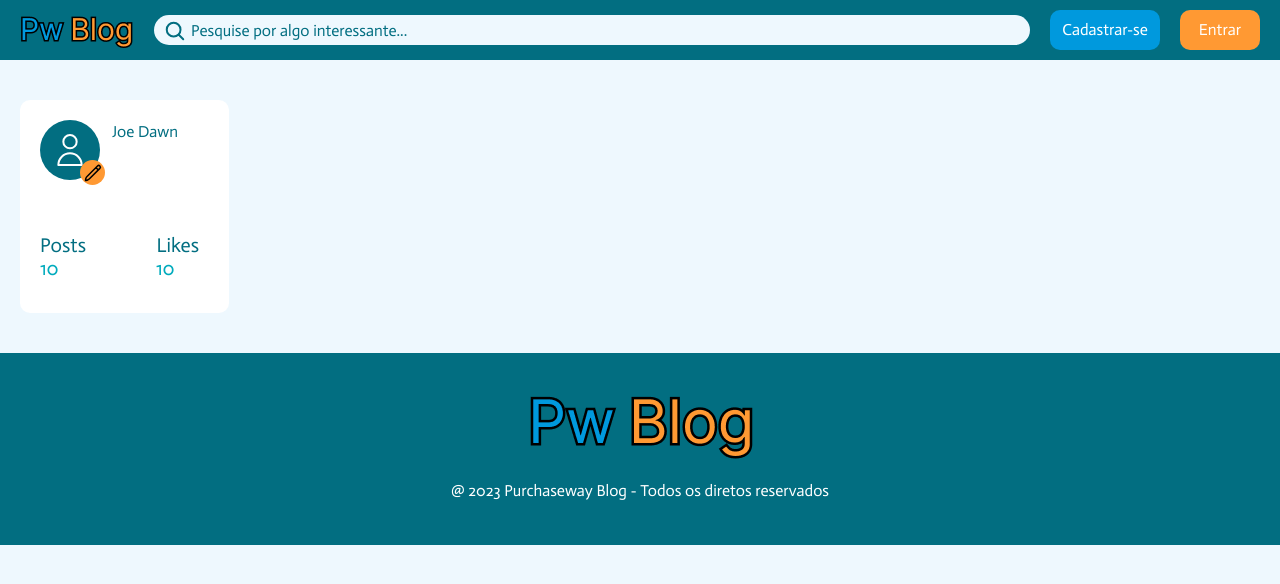
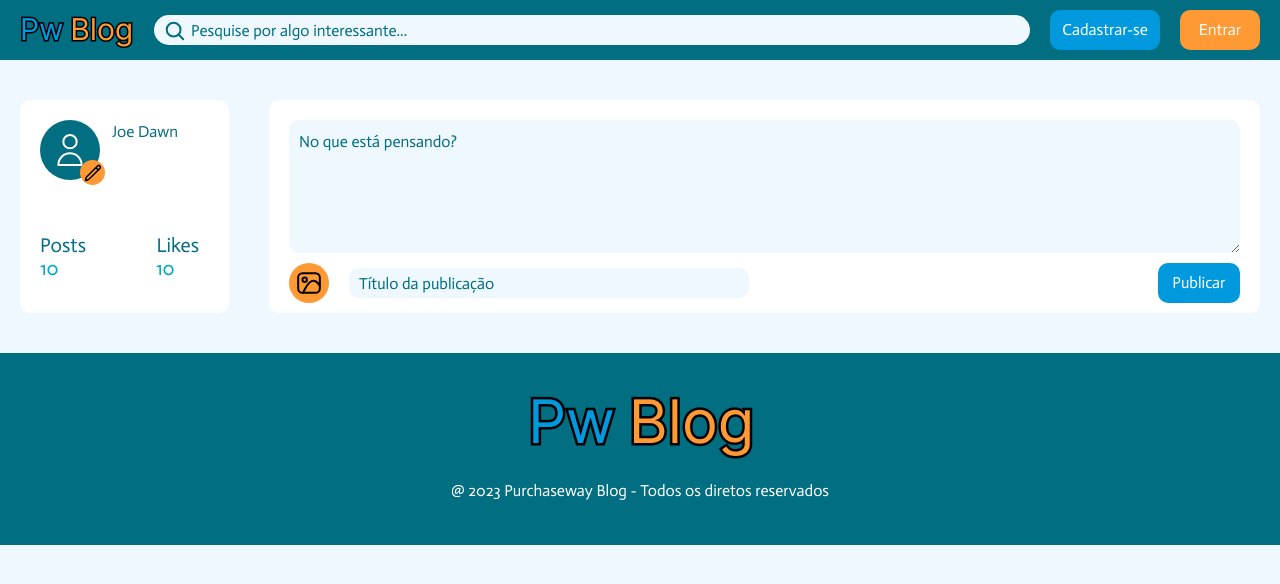
Before and after one commit to KevinWillyan456/purchaseway-blog, a React (Vite) app: page /dashboard in a window 1280 px wide. Shown: the top 584 px of the page. Built offline with nearby package versions, Linux system fonts and the light colour scheme.

Commit message:
feat: criação do componente UserContent

```diff
--- a/src/components/header/Header.css
+++ b/src/components/header/Header.css
@@ -49,6 +49,7 @@
     font-size: 16px;
 }
 .header .container .header-btn-register {
+    transition: 200ms;
     width: 110px;
     height: 40px;
     border-radius: 10px;
@@ -59,7 +60,11 @@
     cursor: pointer;
     margin-right: 20px;
 }
+.header .container .header-btn-register:hover {
+    background-color: var(--color-dark-blue);
+}
 .header .container .header-btn-login {
+    transition: 200ms;
     width: 80px;
     height: 40px;
     border-radius: 10px;
@@ -69,3 +74,6 @@
     border: none;
     cursor: pointer;
 }
+.header .container .header-btn-login:hover {
+    background-color: var(--color-dark-orange);
+}
--- a/src/components/maindashboard/MainDashboard.tsx
+++ b/src/components/maindashboard/MainDashboard.tsx
@@ -1,11 +1,13 @@
 import "./MainDashboard.css";
 import UserContent from "../usercontent/UserContent";
+import UserPost from "../userpost/UserPost";
 
 function MainDashboard() {
     return (
         <main className="main-dashboard">
             <div className="main-dashboard-content">
                 <UserContent />
+                <UserPost />
             </div>
         </main>
     );
--- a/src/components/usercontent/UserContent.css
+++ b/src/components/usercontent/UserContent.css
@@ -1,7 +1,11 @@
 .user-container {
     position: relative;
     width: 209px;
+    max-width: 209px;
+    min-width: 209px;
     height: 213px;
+    max-height: 213px;
+    min-height: 213px;
     border-radius: 10px;
     background: var(--color-white);
 }
@@ -19,6 +23,7 @@
 }
 
 .user-container .user-picture .pencil-container {
+    transition: 200ms;
     position: absolute;
     bottom: -5px;
     right: -5px;
@@ -30,6 +35,9 @@
     align-items: center;
     justify-content: center;
     cursor: pointer;
+}
+.user-container .user-picture .pencil-container:hover {
+    background: var(--color-dark-orange);
 }
 .user-container .user-name {
     position: absolute;
--- /dev/null
+++ b/src/components/userpost/UserPost.css
@@ -0,0 +1,85 @@
+.user-post-container {
+    width: 1011px;
+    height: 213px;
+    max-height: 213px;
+    min-height: 213px;
+    border-radius: 10px;
+    background: var(--color-white);
+    padding-top: 20px;
+    padding-left: 20px;
+    padding-right: 20px;
+    padding-bottom: 10px;
+}
+.user-post-container .user-message {
+    max-width: 971px;
+    width: 100%;
+    height: 133px;
+    max-height: 133px;
+    min-height: 133px;
+    border-radius: 10px;
+    background: var(--color-background);
+    border: none;
+    padding: 10px;
+    color: var(--color-dark);
+    font-size: 16px;
+    outline: none;
+}
+.user-post-container .user-message::placeholder {
+    color: var(--color-dark);
+    font-size: 16px;
+}
+.user-post-container .user-post-footer {
+    display: flex;
+    justify-content: space-between;
+}
+.user-post-container .user-post-footer .wrap {
+    display: flex;
+    align-items: center;
+    width: 100%;
+    gap: 20px;
+    margin-top: 3px;
+}
+.user-post-footer .wrap .attach-image {
+    transition: 200ms;
+    width: 40px;
+    height: 40px;
+    border-radius: 25px;
+    background: var(--color-orange);
+    display: flex;
+    align-items: center;
+    justify-content: center;
+    cursor: pointer;
+}
+.user-post-footer .wrap .attach-image:hover {
+    background: var(--color-dark-orange);
+}
+.user-post-footer .wrap .title-publish {
+    max-width: 400px;
+    width: 100%;
+    height: 30px;
+    border-radius: 10px;
+    background: var(--color-background);
+    border: none;
+    padding: 0 10px;
+    outline: none;
+    color: var(--color-dark);
+    font-size: 16px;
+}
+.user-post-footer .wrap .title-publish::placeholder {
+    color: var(--color-dark);
+    font-size: 16px;
+}
+.user-post-container .btn-publish {
+    transition: 200ms;
+    width: 90px;
+    height: 40px;
+    border-radius: 10px;
+    background: var(--color-blue);
+    color: var(--color-white);
+    font-size: 16px;
+    border: none;
+    margin-top: 3px;
+}
+.user-post-container .btn-publish:hover {
+    background-color: var(--color-dark-blue);
+}
--- /dev/null
+++ b/src/components/userpost/UserPost.tsx
@@ -0,0 +1,29 @@
+import "./UserPost.css";
+import Photograph from "../../icons/Photograph";
+
+function UserPost() {
+    return (
+        <article className="user-post-container">
+            <textarea
+                className="user-message"
+                placeholder="No que está pensando?"
+                maxLength={5000}
+            ></textarea>
+            <div className="user-post-footer">
+                <div className="wrap">
+                    <div className="attach-image">
+                        <Photograph />
+                    </div>
+                    <input
+                        type="text"
+                        className="title-publish"
+                        placeholder="Título da publicação"
+                    />
+                </div>
+                <button className="btn-publish">Publicar</button>
+            </div>
+        </article>
+    );
+}
+
+export default UserPost;
--- a/src/index.css
+++ b/src/index.css
@@ -9,8 +9,10 @@
     --color-dark: #026e81;
     --color-aqua: #00abbd;
     --color-blue: #0099dd;
+    --color-dark-blue: #0285bd;
     --color-light: #a1c7e0;
     --color-orange: #ff9933;
+    --color-dark-orange: #e68a2e;
     --color-background: #eef8fe;
     --color-white: #ffffff;
     --color-black: #000000;
```
